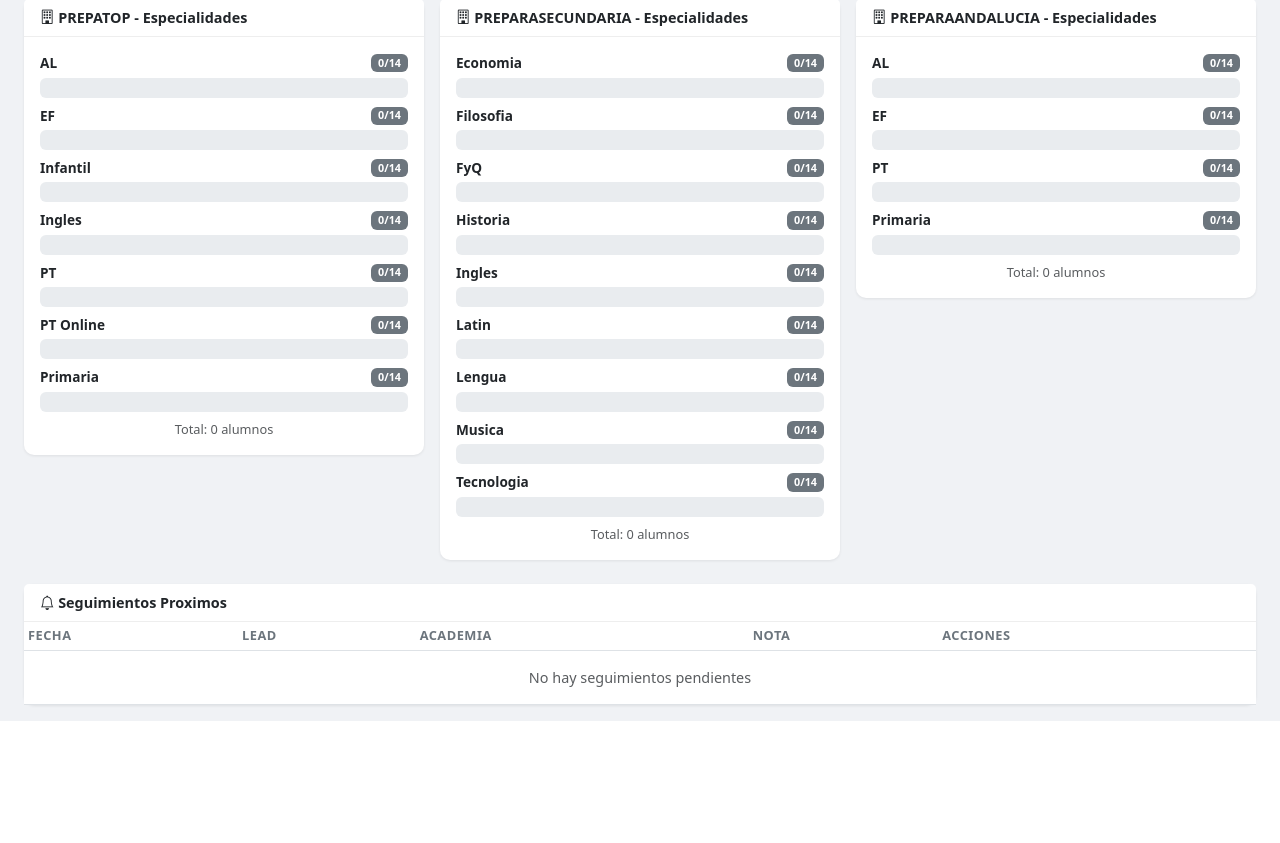
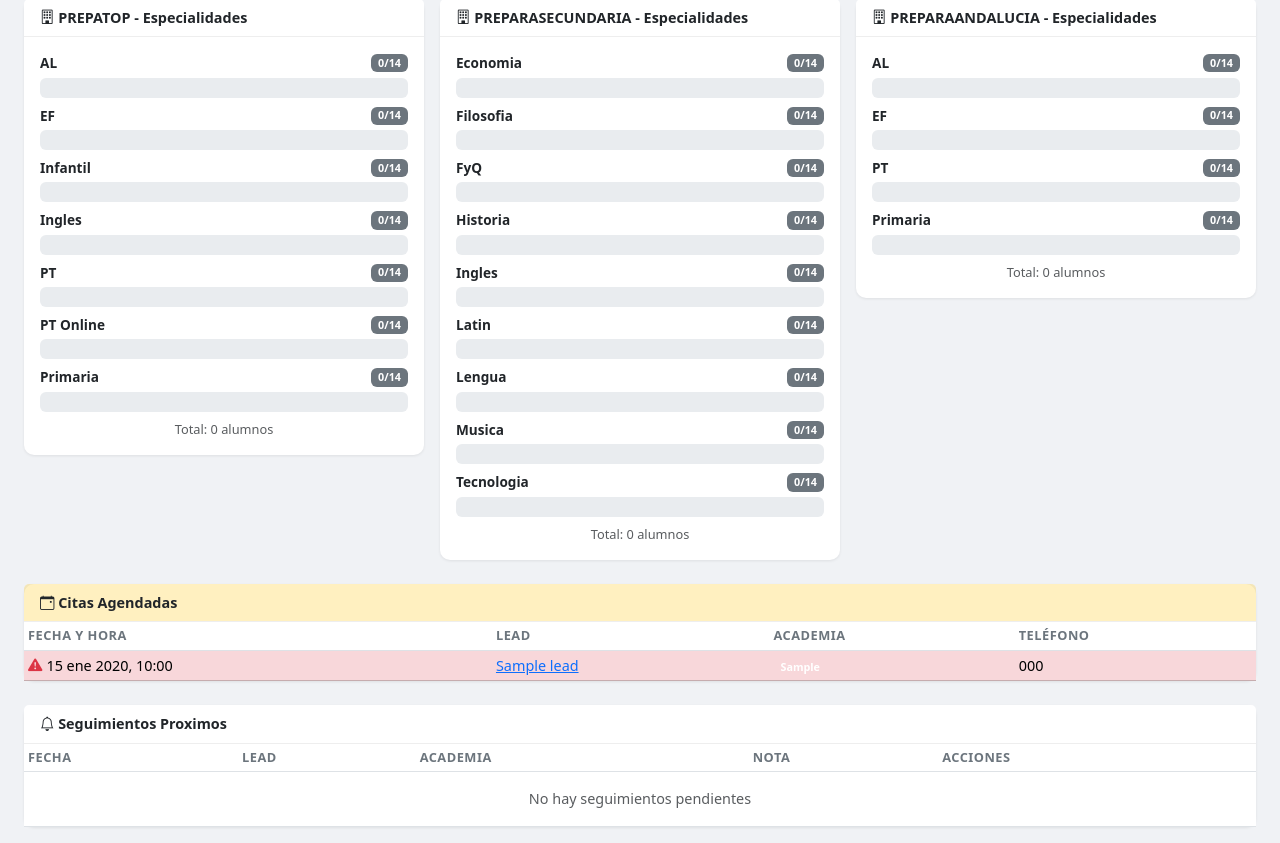
Before and after one commit to albertoprepatop-web/lead-manager, a Flask app: page / in a window 1280 px wide. Shown: the part 1152-1995 px from the top of the page. Before the commit the page ends 1873 px from the top, so only its background shows below. Run offline with Flask 3, Linux system fonts and the light colour scheme; the visitor is signed in with stand-in values (Sample User, id 1); tables that the repository leaves empty hold one stand-in row (values such as "Sample post"); some libraries are stand-ins or nearby versions.

Commit message:
Show citas agendadas on dashboard, fecha_cita in lead rows and detail, highlight hemos_quedado

```diff
--- a/app.py
+++ b/app.py
@@ -195,6 +195,12 @@ def dashboard():
         Pago.metodo == 'recibo',
     ).scalar() or 0
 
+    # Citas agendadas (hemos_quedado con fecha_cita)
+    citas = Lead.query.filter(
+        Lead.estado == 'hemos_quedado',
+        Lead.fecha_cita.isnot(None),
+    ).order_by(Lead.fecha_cita.asc()).all()
+
     return jsonify({
         'total_leads': total,
         'nuevos_semana': nuevos_semana,
@@ -205,6 +211,7 @@ def dashboard():
         'alumnos_por_mes': alumnos_por_mes,
         'por_especialidad': por_especialidad,
         'seguimientos_proximos': [s.to_dict() for s in seguimientos_proximos],
+        'citas': [{'id': c.id, 'nombre': c.nombre, 'academia': c.academia, 'fecha_cita': c.fecha_cita.isoformat(), 'telefono': c.telefono} for c in citas],
         'prepatop_2526': {
             'alumnos': total_alumnos_2526,
             'efectivo': pagos_efectivo_2526,
--- a/static/js/app.js
+++ b/static/js/app.js
@@ -154,6 +154,29 @@ async function loadDashboard() {
     if (data.alumnos_por_mes) renderChartAlumnosMes(data.alumnos_por_mes);
     if (data.por_especialidad) renderChartsEspecialidad(data.por_especialidad);
 
+    // Citas agendadas
+    const citasCard = document.getElementById('card-citas');
+    const citasTbody = document.getElementById('dashboard-citas');
+    if (data.citas && data.citas.length > 0) {
+        citasCard.style.display = 'block';
+        citasTbody.innerHTML = data.citas.map(c => {
+            const fecha = new Date(c.fecha_cita);
+            const now = new Date();
+            const isToday = fecha.toDateString() === now.toDateString();
+            const isPast = fecha < now;
+            const rowClass = isToday ? 'table-warning fw-bold' : isPast ? 'table-danger' : '';
+            const icon = isToday ? '<i class="bi bi-exclamation-circle-fill text-warning me-1"></i>' : isPast ? '<i class="bi bi-exclamation-triangle-fill text-danger me-1"></i>' : '';
+            return `<tr class="${rowClass}">
+                <td>${icon}${formatDate(c.fecha_cita)}</td>
+                <td><a href="#" onclick="openLeadDetail(${c.id}); return false;">${c.nombre}</a></td>
+                <td><span class="badge badge-${c.academia.toLowerCase()}">${c.academia}</span></td>
+                <td>${c.telefono || '-'}</td>
+            </tr>`;
+        }).join('');
+    } else {
+        citasCard.style.display = 'none';
+    }
+
     const tbody = document.getElementById('dashboard-seguimientos');
     if (data.seguimientos_proximos.length === 0) {
         tbody.innerHTML = '<tr><td colspan="5" class="text-center text-muted py-3">No hay seguimientos pendientes</td></tr>';
@@ -306,9 +329,10 @@ async function loadLeads() {
     }
 
     const showAcademia = !currentAcademia;
-    tbody.innerHTML = leads.map(l => `
-        <tr>
-            <td><a href="#" onclick="openLeadDetail(${l.id}); return false;" class="fw-bold text-decoration-none">${l.nombre}</a></td>
+    tbody.innerHTML = leads.map(l => {
+        const citaInfo = l.fecha_cita ? `<br><small class="text-warning"><i class="bi bi-calendar-event"></i> Cita: ${formatDate(l.fecha_cita)}</small>` : '';
+        return `<tr ${l.estado === 'hemos_quedado' ? 'style="background-color:#fff8e1"' : ''}>
+            <td><a href="#" onclick="openLeadDetail(${l.id}); return false;" class="fw-bold text-decoration-none">${l.nombre}</a>${citaInfo}</td>
             <td>${l.telefono || '-'}</td>
             <td>${l.email || '-'}</td>
             <td>${showAcademia ? `<span class="badge badge-${l.academia.toLowerCase()}">${l.academia}</span>` : ''}</td>
@@ -322,8 +346,8 @@ async function loadLeads() {
                 <button class="btn btn-sm btn-outline-primary btn-action" onclick="openLeadModal(${l.id})" title="Editar"><i class="bi bi-pencil"></i></button>
                 <button class="btn btn-sm btn-outline-danger btn-action" onclick="confirmDeleteLead(${l.id})" title="Eliminar"><i class="bi bi-trash"></i></button>
             </td>
-        </tr>
-    `).join('');
+        </tr>`;
+    }).join('');
 }
 
 function clearFilters() {
@@ -562,6 +586,7 @@ async function openLeadDetail(id) {
         <div class="mb-1"><i class="bi bi-building me-2"></i><span class="badge badge-${lead.academia.toLowerCase()}">${lead.academia}</span></div>
         ${lead.especialidad ? `<div class="mb-1"><i class="bi bi-mortarboard me-2"></i>Especialidad: ${lead.especialidad}</div>` : ''}
         ${lead.fecha_contacto ? `<div class="mb-1"><i class="bi bi-telephone-forward me-2"></i>Contactado: ${formatDate(lead.fecha_contacto)}</div>` : ''}
+        ${lead.fecha_cita ? `<div class="mb-1 text-warning fw-bold"><i class="bi bi-calendar-event me-2"></i>Cita: ${formatDate(lead.fecha_cita)}</div>` : ''}
         <div class="mb-1"><i class="bi bi-clock me-2"></i>Creado: ${formatDate(lead.created_at)}</div>
         ${lead.notas ? `<div class="mt-2 p-2 bg-light rounded"><small>${lead.notas}</small></div>` : ''}
     `;
--- a/templates/index.html
+++ b/templates/index.html
@@ -194,6 +194,15 @@
                         <div class="card-header fw-bold"><i class="bi bi-building"></i> PREPARAANDALUCIA - Especialidades</div>
                         <div class="card-body" id="esp-bars-preparaandalucia"></div>
                     </div>
+                </div>
+            </div>
+            <div class="card mb-4" id="card-citas" style="display:none">
+                <div class="card-header fw-bold bg-warning bg-opacity-25"><i class="bi bi-calendar-event"></i> Citas Agendadas</div>
+                <div class="card-body p-0">
+                    <table class="table table-sm table-hover mb-0">
+                        <thead><tr><th>Fecha y Hora</th><th>Lead</th><th>Academia</th><th>Teléfono</th></tr></thead>
+                        <tbody id="dashboard-citas"></tbody>
+                    </table>
                 </div>
             </div>
             <div class="card">
```
